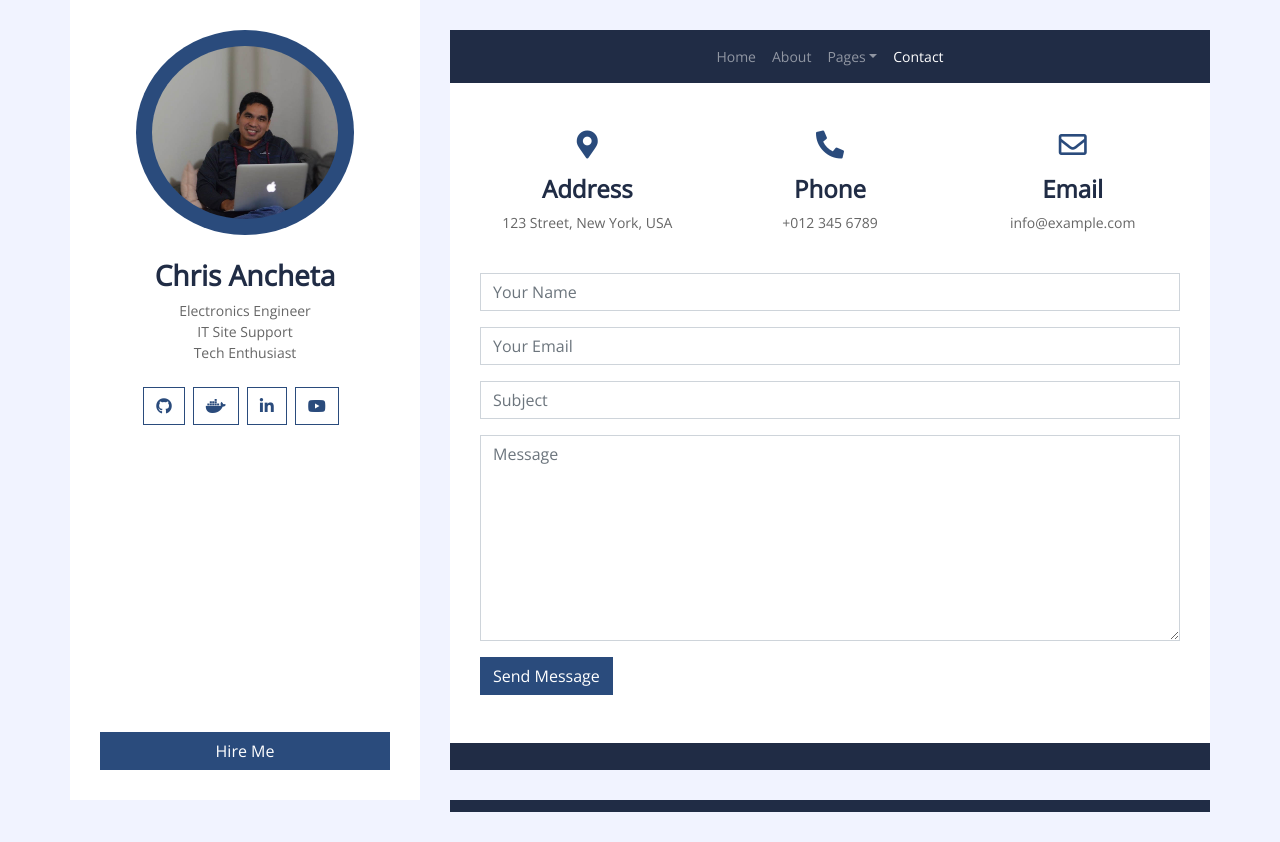
After one commit to christopherece/blog, a Django app: page /contact in a window 1280 px wide. The commit adds this page. Run offline with Django 4.2, Linux system fonts and the light colour scheme; some libraries are stand-ins or nearby versions.

```diff
--- a/pages/urls.py
+++ b/pages/urls.py
@@ -4,6 +4,7 @@ from . import views
 
 urlpatterns = [
     path('', views.index, name='index'),
-    path('about', views.about, name='about')
+    path('about', views.about, name='about'),
+    path('contact', views.contact, name='contact'),
 
 ]
--- a/pages/views.py
+++ b/pages/views.py
@@ -20,3 +20,6 @@ def post(request):
 
 def about(request):
     return render(request, 'pages/about.html')
+
+def contact(request):
+    return render(request, 'pages/contact.html')
--- a/templates/base.html
+++ b/templates/base.html
@@ -30,7 +30,7 @@
             <!-- Navbar End -->
 
             <!-- Carousel Start -->
-            {% include 'partials/_carousel.html' %}
+            <!-- {% include 'partials/_carousel.html' %} -->
 
             <!-- Carousel End -->
 
--- /dev/null
+++ b/templates/pages/contact.html
@@ -0,0 +1,57 @@
+
+{% extends 'base.html' %}
+{% load static %}
+
+
+{% block content %}
+
+      <!-- Contact Start -->
+      <div class="container bg-white pt-5">
+        <div class="row px-3 pb-2">
+            <div class="col-sm-4 text-center mb-3">
+                <i class="fa fa-2x fa-map-marker-alt mb-3 text-primary"></i>
+                <h4 class="font-weight-bold">Address</h4>
+                <p>123 Street, New York, USA</p>
+            </div>
+            <div class="col-sm-4 text-center mb-3">
+                <i class="fa fa-2x fa-phone-alt mb-3 text-primary"></i>
+                <h4 class="font-weight-bold">Phone</h4>
+                <p>+012 345 6789</p>
+            </div>
+            <div class="col-sm-4 text-center mb-3">
+                <i class="far fa-2x fa-envelope mb-3 text-primary"></i>
+                <h4 class="font-weight-bold">Email</h4>
+                <p>info@example.com</p>
+            </div>
+        </div>
+        <div class="col-md-12 pb-5">
+            <div class="contact-form">
+                <div id="success"></div>
+                <form name="sentMessage" id="contactForm" novalidate="novalidate">
+                    <div class="control-group">
+                        <input type="text" class="form-control" id="name" placeholder="Your Name" required="required" data-validation-required-message="Please enter your name" />
+                        <p class="help-block text-danger"></p>
+                    </div>
+                    <div class="control-group">
+                        <input type="email" class="form-control" id="email" placeholder="Your Email" required="required" data-validation-required-message="Please enter your email" />
+                        <p class="help-block text-danger"></p>
+                    </div>
+                    <div class="control-group">
+                        <input type="text" class="form-control" id="subject" placeholder="Subject" required="required" data-validation-required-message="Please enter a subject" />
+                        <p class="help-block text-danger"></p>
+                    </div>
+                    <div class="control-group">
+                        <textarea class="form-control" rows="8" id="message" placeholder="Message" required="required" data-validation-required-message="Please enter your message"></textarea>
+                        <p class="help-block text-danger"></p>
+                    </div>
+                    <div>
+                        <button class="btn btn-primary" type="submit" id="sendMessageButton">Send Message</button>
+                    </div>
+                </form>
+            </div>
+        </div>
+    </div>
+    <!-- Contact End -->
+
+
+{% endblock %}
--- a/templates/pages/index.html
+++ b/templates/pages/index.html
@@ -27,7 +27,7 @@
                         <p style="text-align: justify;">
                             {{post.content}}
                         </p>
-                        <a class="btn btn-link p-0" href="">Read More <i class="fa fa-angle-right"></i></a>
+                        <a class="btn btn-link p-0" href="{% url 'post' post.id %}">Read More <i class="fa fa-angle-right"></i></a>
                     </div>
                 </div>
             </div>
@@ -100,8 +100,8 @@
 
 
     <!-- Subscribe Start -->
-    <div class="container py-5 px-4 bg-secondary text-center">
-        <h1 class="text-white font-weight-bold">Subscribe My Newsletter</h1>
+    <div class="container py-2 px-4 bg-secondary text-center">
+        <h3 class="text-white font-weight-bold">Subscribe My Newsletter</h3>
         <p class="text-white">Subscribe and get my latest article in your inbox</p>
         <form class="form-inline justify-content-center">
             <div class="input-group">
--- a/templates/partials/_navbar.html
+++ b/templates/partials/_navbar.html
@@ -32,7 +32,17 @@
                         <a href="single.html" class="dropdown-item">Blog Detail</a>
                     </div>
                 </div>
-                <a href="contact.html" class="nav-item nav-link">Contact</a>
+                <a href="{% url 'contact' %}"
+                    {% if 'contact' in request.path %}
+                        class="nav-link active"
+                    {% else %}
+                        class="nav-item nav-link"
+                    {% endif %}
+                >
+
+                    Contact
+
+                </a>
             </div>
         </div>
     </nav>
--- a/templates/partials/_sidebar.html
+++ b/templates/partials/_sidebar.html
@@ -4,7 +4,9 @@
         <img class="mx-auto d-block w-75 bg-primary img-fluid rounded-circle mb-4 p-3" src="{% static 'img/chris.jpg' %}" alt="Image">
         <h3 class="font-weight-bold">Chris Ancheta</h3>
         <p class="mb-4">
-            Justo stet no accusam stet invidunt sanctus magna clita vero eirmod, sit sit labore dolores lorem. Lorem at sit dolor dolores sed diam justo
+            Electronics Engineer <br>
+            IT Site Support <br>
+            Tech Enthusiast
         </p>
         <div class="d-flex justify-content-center mb-5">
             <a class="btn btn-outline-primary mr-2" href="#"><i class="fab fa-github"></i></a>
@@ -12,7 +14,7 @@
             <a class="btn btn-outline-primary mr-2" href="#"><i class="fab fa-linkedin-in"></i></a>
             <a class="btn btn-outline-primary mr-2" href="#"><i class="fab fa-youtube"></i></a>
         </div>
-        <a href="" class="btn btn-lg btn-block btn-primary mt-auto">Hire Me</a>
+        <a href="" class="btn btn-md btn-block btn-primary mt-auto">Hire Me</a>
     </div>
     <div class="sidebar-icon d-flex flex-column h-100 justify-content-center text-right">
         <i class="fas fa-2x fa-angle-double-right text-primary"></i>
```
Also changed, not shown: posts/views.py (+8 -1 lines), templates/posts/post.html (+16 -12 lines).
